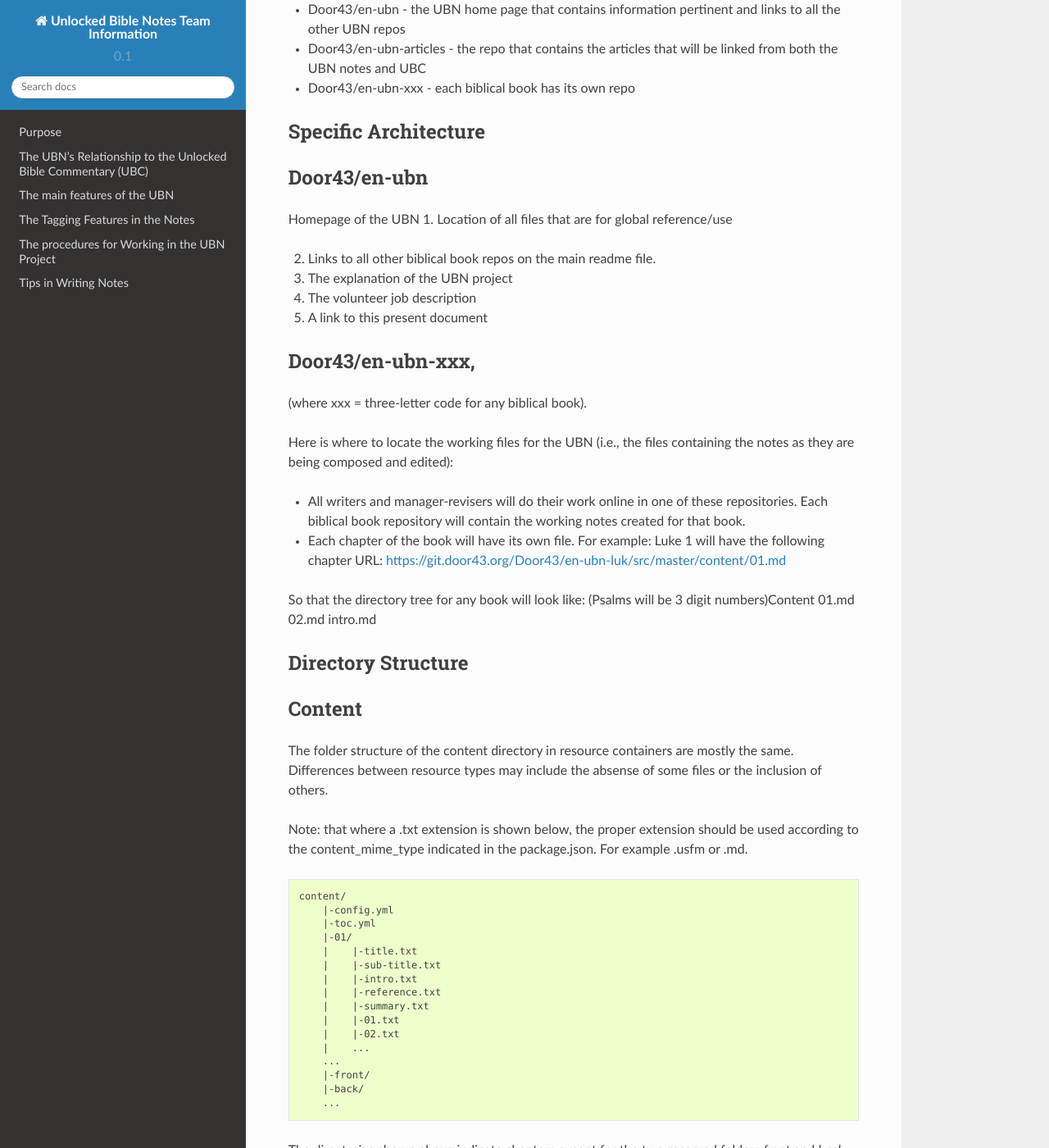
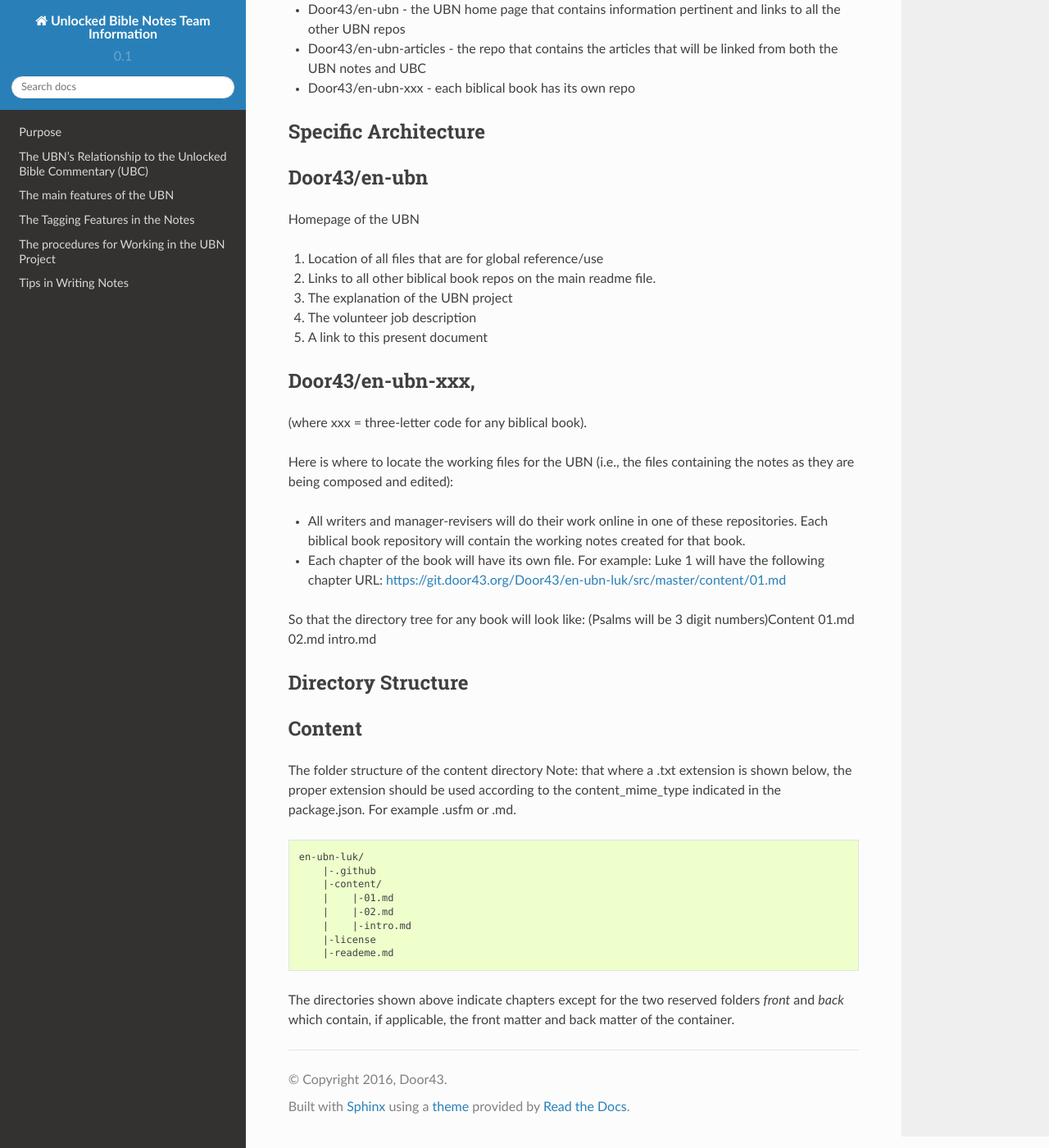
Before and after one commit to unfoldingWord-dev/Unlocked-Bible-Notes-Info, a Sphinx documentation site: the page built from docs/structure.rst, in a window 1280 px wide and 1400 px high, scrolled down 216 px. Shown: the whole window at 82% size. Built offline with Sphinx 7.4.7 and the Read the Docs theme 2.0.0, drawn with Linux system fonts in a browser that asks for light colours; pages that are not in the unit, such as notebooks, are missing from menus; some of the changed text lies outside the part shown.

Commit message:
Update structure.rst

```diff
--- a/docs/structure.rst
+++ b/docs/structure.rst
@@ -14,6 +14,7 @@
 Door43/en-ubn
 -----
 Homepage of the UBN
+
 1. Location of all files that are for global reference/use
 
 2. Links to all other biblical book repos on the main readme file.
@@ -45,35 +46,19 @@
 Content
 -------
 
-The folder structure of the content directory in resource containers are mostly the same. Differences between resource types may include the absense of some files or the inclusion of others.
-
+The folder structure of the content directory
 Note: that where a .txt extension is shown below, the proper extension should be used according to the content_mime_type indicated in the package.json. For example .usfm or .md.
 
 .. code-block:: none
 
-    content/
-        |-config.yml
-        |-toc.yml
-        |-01/
-        |    |-title.txt
-        |    |-sub-title.txt
-        |    |-intro.txt
-        |    |-reference.txt
-        |    |-summary.txt
-        |    |-01.txt
-        |    |-02.txt
-        |    ...
-        ...
-        |-front/
-        |-back/
-        ...
+    en-ubn-luk/
+        |-.github
+        |-content/
+        |    |-01.md
+        |    |-02.md
+        |    |-intro.md
+        |-license
+        |-reademe.md
+
 
 The directories shown above indicate chapters except for the two reserved folders `front` and `back` which contain, if applicable, the front matter and back matter of the container.
-
-The files within each chapter represents the chunks of the chapter. Within each folder are additional reserved files:
-
-- title
-- sub-title
-- intro
-- reference
-- summary
```
